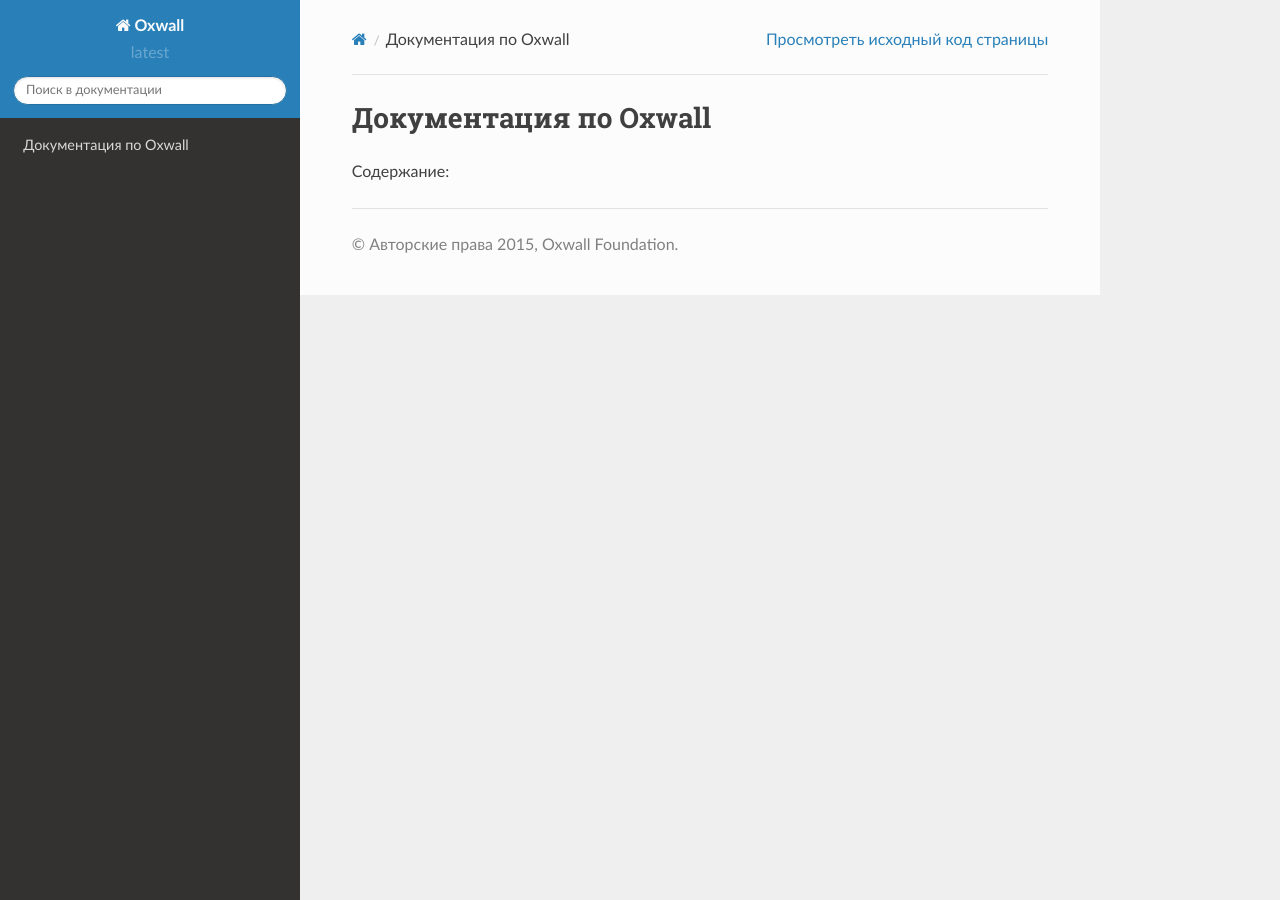
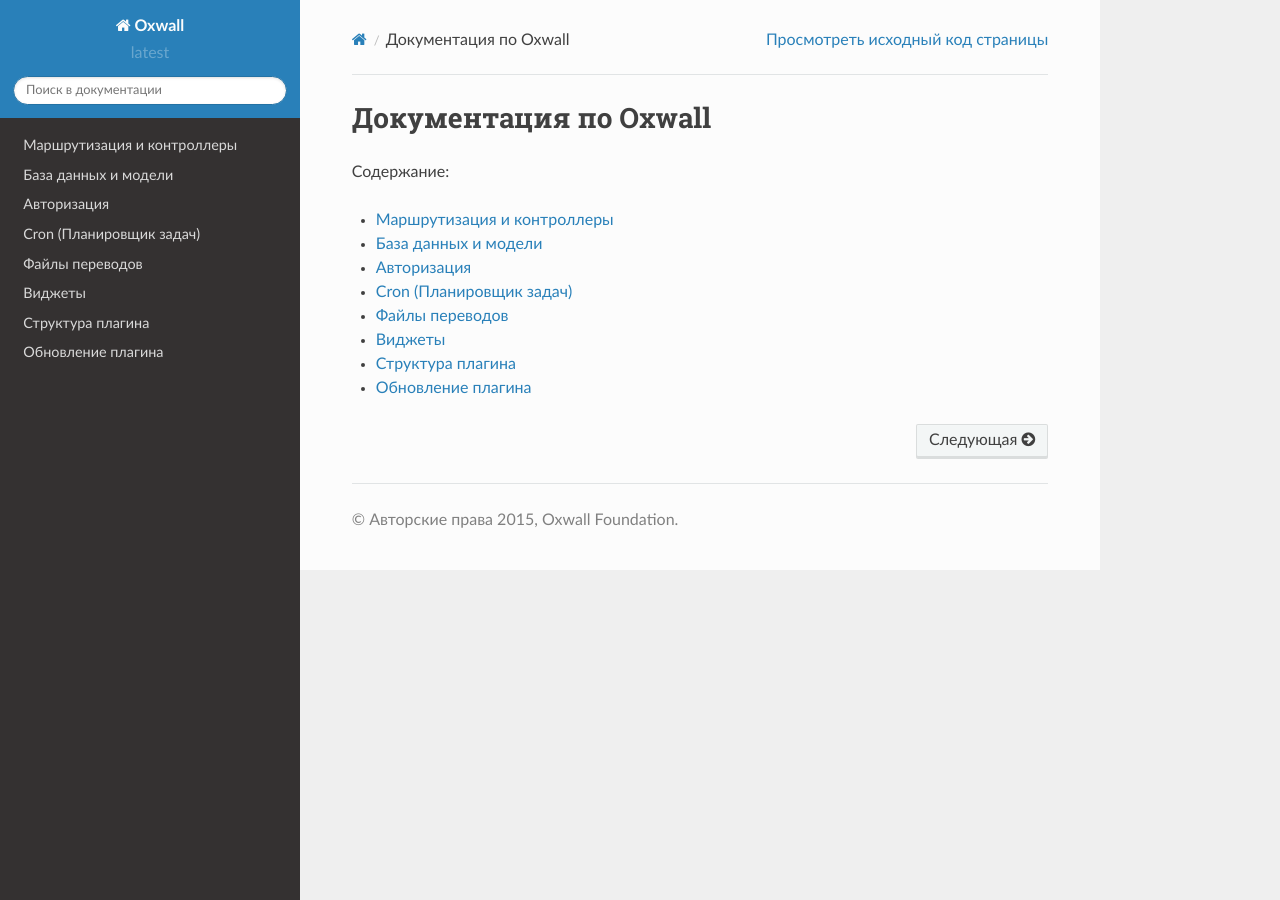
Before and after one commit to oxwall/docs-tech-ru, a Sphinx documentation site: the page built from docs/source/index.rst, in a window 1280 px wide. Built offline with Sphinx 7.4.7 and the Read the Docs theme 2.0.0, drawn with Linux system fonts in a browser that asks for light colours; some of the changed lines change nothing that is shown.

Commit message:
add info about plugins structure

```diff
--- /dev/null
+++ b/docs/source/authorization.rst
@@ -0,0 +1,4 @@
+.. _authorization-label:
+
+Авторизация
+===========
--- /dev/null
+++ b/docs/source/cron.rst
@@ -0,0 +1,4 @@
+.. _cron-label:
+
+Cron (Планировщик задач)
+===========================
--- /dev/null
+++ b/docs/source/data_base.rst
@@ -0,0 +1,4 @@
+.. _data-base-label:
+
+База данных и модели
+====================
--- a/docs/source/index.rst
+++ b/docs/source/index.rst
@@ -4,4 +4,13 @@
 Содержание:
 
 .. toctree::
-   :maxdepth: 1
+    :maxdepth: 1
+
+    routing
+    data_base
+    authorization
+    cron
+    language
+    widget
+    plugin_structure
+    plugin_update
--- /dev/null
+++ b/docs/source/language.rst
@@ -0,0 +1,4 @@
+.. _language-label:
+
+Файлы переводов
+===============
--- /dev/null
+++ b/docs/source/plugin_structure.rst
@@ -0,0 +1,74 @@
+Структура плагина
+=================
+
+Oxwall является одной из самых простых MVC структурированных платформ. Он отлично подходит для разработчиков, желающих разобраться в работе веб-фреймворков, написанных на PHP.
+
+Плагины Oxwall разработаны, основываясь на принципах паттерна MVC. Составляющие шаблона проектирования - `MVC (Model View Controller) <https://ru.wikipedia.org/wiki/Model-View-Controller>`_. Ниже можно более подробно познакомиться с этими понятиями, а также увидеть структуру плагина.
+
+Model (Модель)
+--------------
+
+Model позволяет осуществлять непосредственное взаимодействие с базой данных, получая информацию и представляя ее в нужном виде для отображения. Model в основном состоит из запросов к базе данных, а также возможности преобразования данных в необходимый формат. В Oxwall используется технология `ORM <https://ru.wikipedia.org/wiki/ORM>`_, но также остается возможность писать сырые запросы (минуя ORM) к базе данных.
+
+View (Представление)
+--------------------
+
+View отвечает за отображение информации. В нем должно содержаться как можно меньше логики, которую, по возможности, нужно выносить в Model, Controller или в Component. Это подразумевает простые и понятные шаблоны для вывода информации. Шаблоны в Oxwall имеют расширение .html
+
+Controller (Контроллер)
+-----------------------
+
+Controller обрабатывает данные из браузера и выводит их с помощью соответствующих файлов View или Component.
+
+Component (Компонет)
+--------------------
+
+Компонент эта некоторая часть инкапсулированной логики из View. Т.е компоненты это некие помощники View. Иногда требуется вынести часть логики которая больше относится к View нежели к Controller, вот для этого и нужен компонент. Также компоненты используются при повторном использовании логики View. К примеру отображение формы или меню. Компоненты могут содержать собственный файл шаблона (.html), а также вызваны через ajax.
+
+Базовая структура директорий плагина
+------------------------------------
+
+| **/**
+| - - **bol/**
+| - - **classes/**
+| - - **components/**
+| - - **controllers/**
+| - - **mobile/**
+| - - - - **classes/**
+| - - - - **components/**
+| - - - - **controllers/**
+| - - - - **views/**
+| - - - - *init.php*
+| - - **static/**
+| - - - - **css/**
+| - - - - **js/**
+| - - - - **images/**
+| - - **views/**
+| - - - - **components/**
+| - - - - **controllers/**
+| - - **update/**
+| - - *init.php*
+| - - *cron.php*
+| - - *activate.php*
+| - - *deactivate.php*
+| - - *install.php*
+| - - *uninstall.php*
+| - - *langs.zip*
+| - - *plugin.xml*
+|
+**Расмотрим все директории плагина:**
+
+#. **bol** - содержит файлы модели, которые непосредственно работают с базой данных или с каким-либо другим хранилищем. Детально как работать с файлами моделей можно прочитать в разделе - :ref:`data-base-label`.
+#. **classes** - содержит  различные классы плагина не относящиеся к работе с моделью или контроллера, например классы системных событий или скаченные библиотеки.
+#. **controllers** - содержит  классы контроллеров, которые непосредственно взаимодействуют с браузером пользователя посредством зарегистрированных роутов. Более подробно про маршрутизацию/роутинг и контроллеры можно прочитать в разделе - :ref:`routing-label`.
+#. **mobile** - содержит классы контроллеров, моделей и компонентов для работы плагина в мобильном режиме, т.е когда пользователь нажимает на ссылку перехода в мобильную версию сайта или же сайт автоматически определяет устройство пользователя как мобильное.
+#. **static** - содержит в себе js, css, а также файлы изображений необходимых для работы плагина. Следует отметить тот факт, что данная директория не доступна из браузера и когда вы начинаете подключать файлы js, css или изображения в своем контроллере то они автоматически копируются в директорию доступную для браузеров - ow_static.
+#. **views** - содержит файлы представления всех контроллеров и компонентов плагина. Следует отметить тот факт, что файлы представления автоматически запрашиваются для всех методов контроллера или компонента если вы конечно принудительно не завершите выполнения метода (это требуется к примеру в ajax запросах где не всегда нужны файлы представления).
+#. **update** - содержит файлы обновлений плагина. Подробнее с процессом обновления плагина можно познакомиться в разделе - :ref:`plugin_update-label`.
+#. **init.php** - является входной точкой плагина. Т.е данный файл запускается всегда при любом запросе. Его основной задачей является регистрация роутингов плагина (:ref:`routing-label`), а также какой-то дополнительной функциональности, к примеру регистрация или реагирование на какие-либо системные события.
+#. **cron.php** - выполняет фоновые задачи плагина с помощью планировщика задач CRON. Подробнее о планировщике можно прочитать в разделе - :ref:`cron-label`. Следует отметить, что данный файл не обязательно должен присутствовать в плагине. Если вы не использует CRON вы можете просто удалить его из плагина. Если файл все-таки есть в плагине то он будет автоматически подключен и использован системой.
+#. **activate.php** - в данный файл можно вынести логику плагина которая будет запущена когда администратор активирует плагин в админ панели. К примеру после активации плагина вы можете зарегистрировать виджеты (подробнее в разделе - :ref:`widget-label`) плагина на страницах сайта. Данный файл опционален, т.е может не присутствовать в плагине если в нем нет нужды.  Если файл все-таки есть в плагине то он будет автоматически подключен и использован системой.
+#. **deactivate.php** - в данный файл можно вынести логику плагина которая будет запущена когда администратор деактивирует плагин в админ панели. К примеру после деактивации плагина вы можете удалить ранее добавленые  виджеты плагина со страниц сайта. Данный файл опционален, т.е может не присутствовать в плагине если в нем нет нужды.  Если файл все-таки есть в плагине то он будет автоматически подключен и использован системой.
+#. **install.php** - данный файл запускается только при установке плагина, его можно использовать для того, чтобы выполнить SQL запросы создающие таблицы в базе данных, для импорта файла переводов (подробнее в разделе - :ref:`language-label`), регистрации настроек плагина, регистрации групп и действий авторизации (подробнее в разделе - :ref:`authorization-label`). Данный файл опционален, т.е может не присутствовать в плагине если в нем нет нужды.  Если файл все-таки есть в плагине то он будет автоматически подключен и использован системой.
+#. **install.php** - данный файл запускается только при установке плагина, его можно использовать для того, чтобы выполнить SQL запросы создающие таблицы в базе данных, для импорта файла переводов, регистрации настроек плагина, регистрации групп и действий авторизации. Данный файл опционален, т.е может не присутствовать в плагине если в нем нет нужды.  Если файл все-таки есть в плагине то он будет автоматически подключен и использован системой.
+#. **uninstall.php** - данный файл запускается только при деинсталяции плагина, его можно использовать для того, чтобы удалить ранее созданные таблицы в базе данных и.т.д. Следует отметить, что большинство ресурсов такие как: файлы переводов, группы и действия авторизации, настройки плагина удаляются автоматически и нет нужды их в ручную удалять в этом файле. Данный файл опционален, т.е может не присутствовать в плагине если в нем нет нужды.  Если файл все-таки есть в плагине то он будет автоматически подключен и использован системой.
--- /dev/null
+++ b/docs/source/plugin_update.rst
@@ -0,0 +1,4 @@
+.. _plugin_update-label:
+
+Обновление  плагина
+====================
--- /dev/null
+++ b/docs/source/routing.rst
@@ -0,0 +1,4 @@
+.. _routing-label:
+
+Маршрутизация и контроллеры
+===========================
--- /dev/null
+++ b/docs/source/widget.rst
@@ -0,0 +1,4 @@
+.. _widget-label:
+
+Виджеты
+=======
```
Also changed, not shown: 1 other file.
